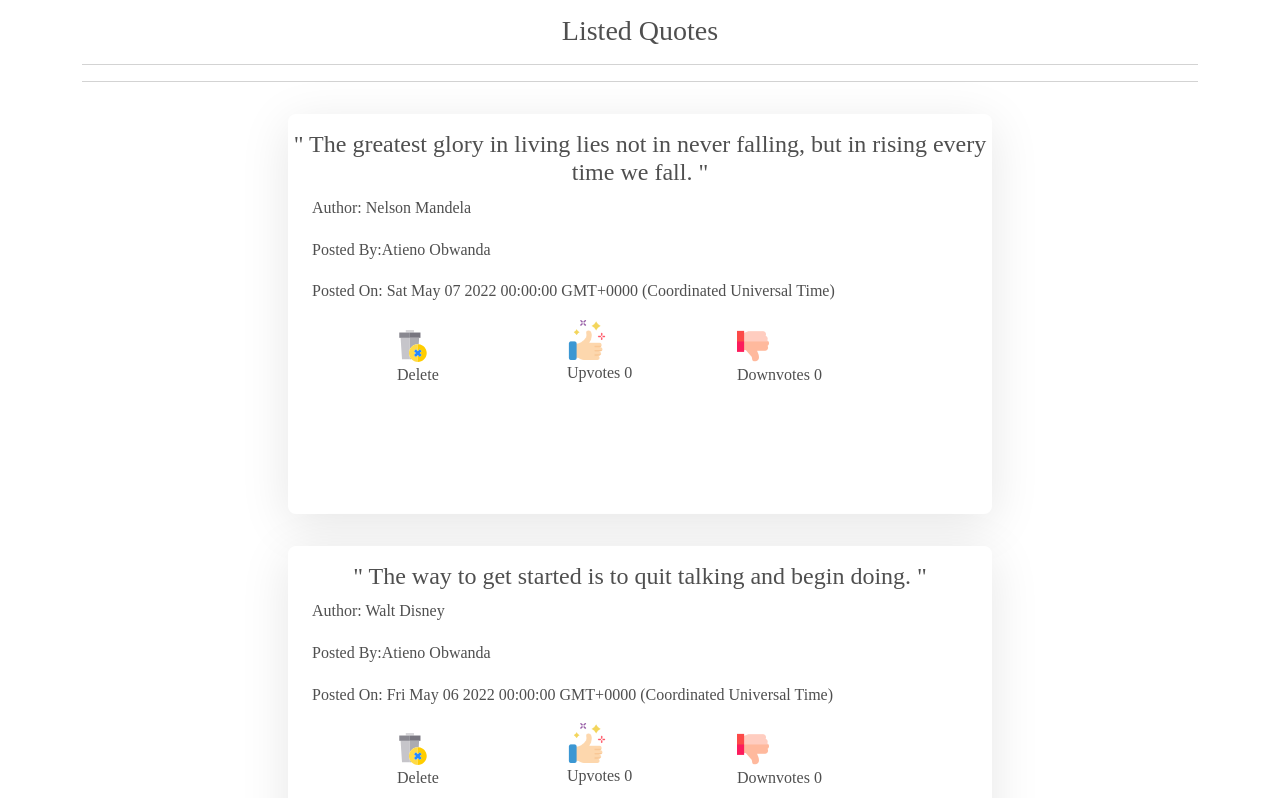
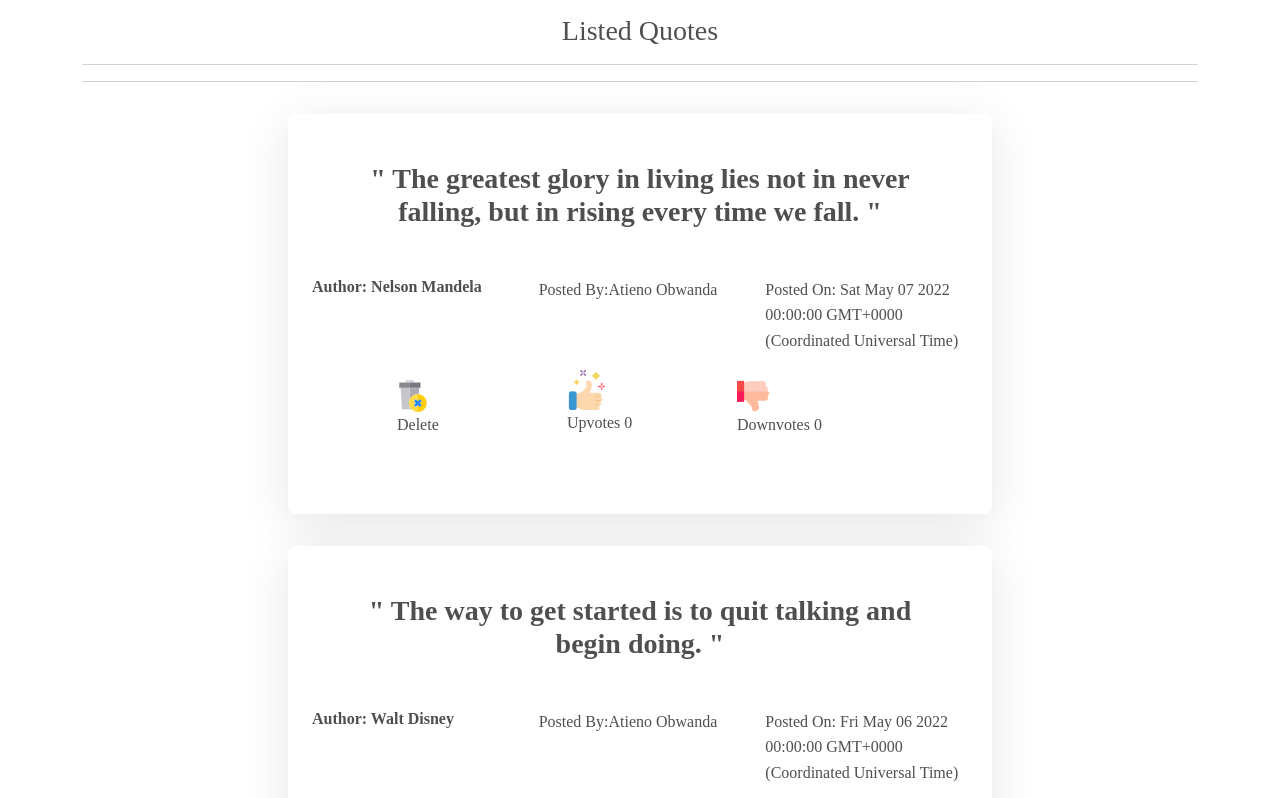
Before and after one commit to sirgama/QuotesApp, an Angular app: page / in a window 1280 px wide. Shown: the part 802-1600 px from the top of the page. Built offline with nearby package versions, Linux system fonts and the light colour scheme; a web font is replaced by a local one.

Commit message:
fix margins on quote cards

```diff
--- a/src/app/quotes-area/quotes-area.component.css
+++ b/src/app/quotes-area/quotes-area.component.css
@@ -19,3 +19,6 @@
 .hvr-grw:active {
   transform: scale(1.1);
 }
+.namee{
+  font-weight: bolder;
+}
--- a/src/app/quotes-area/quotes-area.component.html
+++ b/src/app/quotes-area/quotes-area.component.html
@@ -6,7 +6,7 @@
     <div class="col-md-8">
       <div class="card m-3 hvr-grw" *ngFor='let quotes of userquote;let i = index'>
         <div>
-          <h4 class="text-center mt-3" id={{i}} >" {{quotes.name}} " </h4>
+          <h3 class="text-center namee m-5" id={{i}} >" {{quotes.name}} " </h3>
 
         </div>
 
--- a/src/app/user-detail/user-detail.component.css
+++ b/src/app/user-detail/user-detail.component.css
@@ -77,3 +77,8 @@
   92% { transform: rotate(3deg); }
   100% { transform: rotate(0); }
 }
+
+
+.athur {
+  font-weight: bold;
+}
--- a/src/app/user-detail/user-detail.component.html
+++ b/src/app/user-detail/user-detail.component.html
@@ -1,7 +1,9 @@
 <div class="container">
-<p text-center>Author: {{quoting.description}}</p>
-<p>Posted By:{{quoting.user}}</p>
-<p text-center>Posted On: {{quoting.completeDate}} </p>
+  <div class="row">
+<div class="col"><h6 class="athur">Author: {{quoting.description}}</h6></div>
+<div class="col"><p>Posted By:{{quoting.user}}</p></div>
+<div class="col"><p >Posted On: {{quoting.completeDate}} </p></div>
+</div>
 <div class="row justify-content-center">
   <div class="col-3">
   <img class="img-fluid delete" src="../../assets/SVG/delete-svgrepo-com.svg" alt="" (click)= 'quotingDelete(true)'><p>Delete</p>
--- a/src/index.html
+++ b/src/index.html
@@ -23,11 +23,13 @@
   />
 </head>
 <body>
-  <app-root></app-root>
+
   <div class="area" >
+    <app-root></app-root>
     <ul class="circles">
             <li></li>
             <li></li>
+
             <li></li>
             <li></li>
             <li></li>
```
